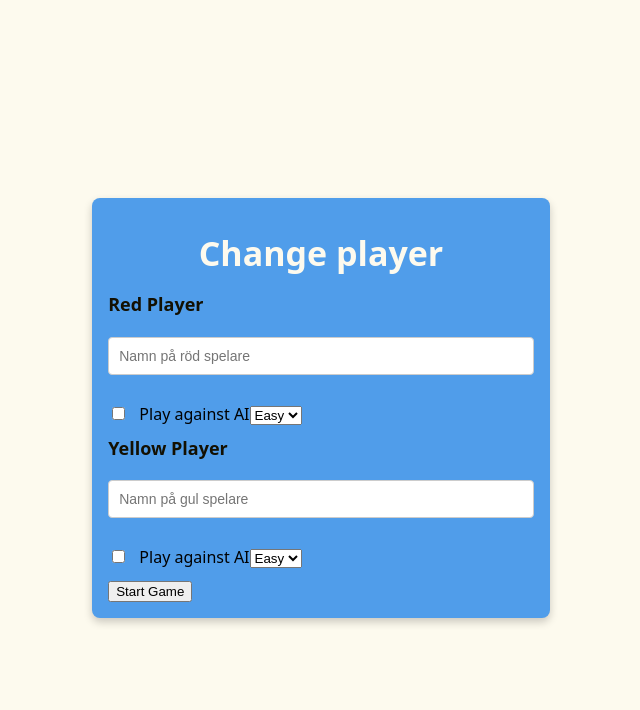
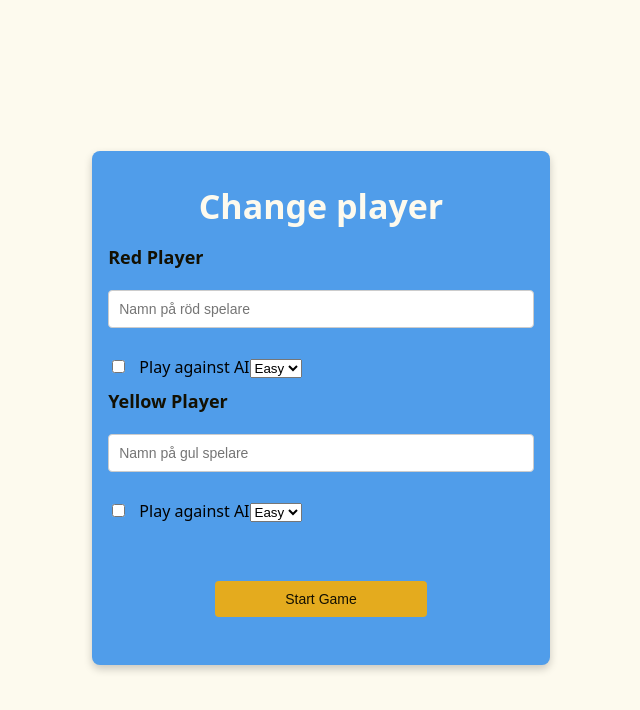
Before and after one commit to EricClasson/Connect_4_group_project, a React (Vite) app: page / in a window 1280 px wide. Shown: the top 710 px of the page, without its empty margins (319-959 px from the left). Built offline with nearby package versions, Linux system fonts and the light colour scheme.

Commit message:
button style

```diff
--- a/src/styles/registerCreatePlayer.css
+++ b/src/styles/registerCreatePlayer.css
@@ -50,3 +50,36 @@ label input[type='checkbox'] {
   margin-right: 0.625rem;
   margin-block: 1rem;
 }
+
+.center-button {
+  margin-top: 1rem;
+  display: flex;
+  align-items: center;
+  justify-content: center;
+}
+
+button {
+  width: 50%;
+  background-color: var(--primary);
+  color: var(--color-text);
+  padding: 0.625rem 0.9rem;
+  border: none;
+  border-radius: var(--borderRadius-reg);
+  cursor: pointer;
+  font-size: 14px;
+  margin-block: 2rem;
+  transition: background-color 0.3s ease;
+}
+
+button:hover {
+  background-color: var(--marker-yellow);
+}
+
+button[type='button'] {
+  width: 100%;
+  margin: 5px 2.5%;
+}
+
+div button + button {
+  margin-left: 0.625rem;
+}
```
